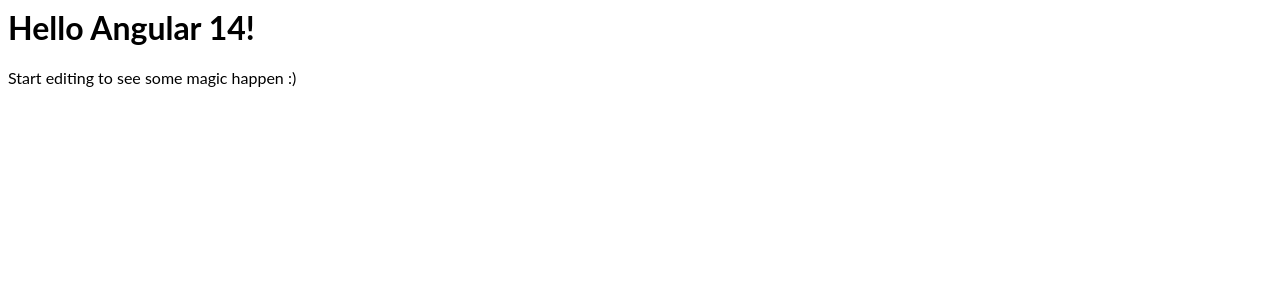
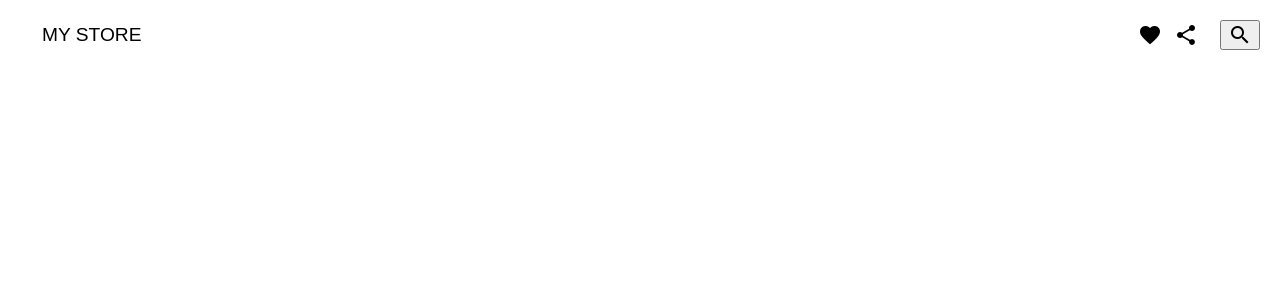
Before and after one commit to vishalbhagwat72/Product-Page, an Angular app: page / in a window 1280 px wide. Shown: the top 300 px of the page. Built offline with nearby package versions, Linux system fonts and the light colour scheme; no server answers.

Commit message:
5 files modified, 7 added

```diff
--- a/src/app/app.component.css
+++ b/src/app/app.component.css
@@ -1,3 +1,50 @@
-p {
-  font-family: Lato;
+.header {
+  background-color: rgb(255, 255, 255);
+  margin-top: -8px;
+  margin-left: -16px;
+  margin-right: -16px;
+  padding: 20px;
+  display: flex;
 }
+.bar {
+  background-color: rgb(255, 255, 255);
+}
+.sample {
+  flex: 1 1 auto;
+}
+.text {
+  font-size: 20px;
+  font-family: sans-serif;
+  font-weight: 600;
+}
+.box {
+  margin-left: 20px;
+}
+.menu-icon {
+  background-color: white;
+  color: black;
+  border: none;
+  font-size: 40px;
+  cursor: pointer;
+}
+.favorite-icon {
+  background-color: white;
+  color: black;
+  border: none;
+  font-size: 40px;
+  cursor: pointer;
+}
+.share-icon {
+  background-color: white;
+  color: black;
+  border: none;
+  font-size: 40px;
+  cursor: pointer;
+}
+.product-link {
+  background-color: white;
+  border: none;
+  font-size: larger;
+  margin-right: 16px;
+  cursor: pointer;
+}
--- a/src/app/app.component.html
+++ b/src/app/app.component.html
@@ -1,4 +1,25 @@
-<hello name="{{ name }}"></hello>
-<p>
-  Start editing to see some magic happen :)
-</p>
+<head>
+<title>MY STORE</title>
+<link
+  href="https://fonts.googleapis.com/icon?family=Material+Icons"
+  rel="stylesheet"
+/>
+</head>
+<body>
+<nav class="header">
+  <mat-toolbar class="bar">
+    <button class="product-link"(click)="onButtonClicked()">MY STORE</button>
+    <span class="sample"></span>
+    <button mat-icon-button class="favorite-icon">
+      <mat-icon>favorite</mat-icon>
+    </button>
+    <button mat-icon-button class="share-icon">
+      <mat-icon>share</mat-icon>
+    </button>
+  </mat-toolbar>
+  <button mat-icon-button class="search-icon">
+  <mat-icon>search</mat-icon>
+</button>
+</nav>
+<router-outlet></router-outlet>
+</body>
--- a/src/app/app.component.ts
+++ b/src/app/app.component.ts
@@ -1,10 +1,14 @@
-import { Component, VERSION } from '@angular/core';
-
+import { Component } from '@angular/core';
+import { Router } from '@angular/router';
 @Component({
-  selector: 'my-app',
+  selector: 'app-root',
   templateUrl: './app.component.html',
-  styleUrls: [ './app.component.css' ]
+  styleUrls: ['./app.component.css'],
 })
-export class AppComponent  {
-  name = 'Angular ' + VERSION.major;
+export class AppComponent {
+  title = 'my-app';
+  constructor(private router: Router) {}
+  onButtonClicked(): void {
+    this.router.navigateByUrl('products');
+  }
 }
--- /dev/null
+++ b/src/app/environments/environments.ts
@@ -0,0 +1,4 @@
+export const environment = {
+  production: false,
+  apiEndpoint: 'https://dummyjson.com/',
+};
--- /dev/null
+++ b/src/app/products/product.ts
@@ -0,0 +1,6 @@
+export interface Product {
+  title: String;
+  description: String;
+  category: String;
+  images: Array<String>;
+}
--- /dev/null
+++ b/src/app/products/products.component.css
@@ -0,0 +1,41 @@
+.products1-card {
+  background-color: white;
+  max-width: 400px;
+  margin-left: 40px;
+  margin-bottom: 40px;
+}
+.products2-card {
+  background-color: white;
+  max-width: 400px;
+  margin-left: 40px;
+  margin-bottom: 40px;
+}
+.products3-card {
+  background-color: white;
+  max-width: 400px;
+  margin-left: 40px;
+  margin-bottom: 40px;
+}
+.products4-card {
+  background-color: white;
+  max-width: 400px;
+  margin-left: 40px;
+  margin-bottom: 40px;
+}
+
+.ui {
+  background-color: white;
+  text-align: center;
+}
+.likebt {
+  border: none;
+  cursor: pointer;
+}
+.sharebt {
+  border: none;
+  cursor: pointer;
+}
+.uii {
+  display: flex;
+  gap: 50px;
+}
--- /dev/null
+++ b/src/app/products/products.component.html
@@ -0,0 +1,95 @@
+<body>
+<h2 class="ui">PRODUCTS</h2>
+<div class="container">
+  <div class="products1-card">
+    <mat-card class="product-card">
+      <mat-card-header>
+        <mat-card-title>Fog Scent Xpressio Perfume</mat-card-title>
+        <mat-card-subtitle>Perfume</mat-card-subtitle>
+      </mat-card-header>
+      <img
+        mat-card-image
+        src="https://dummyjson.com/image/i/products/13/1.jpg"
+      />
+      <mat-card-content>
+        <p>
+          Product details of Best Fog Scent Xpressio Perfume 100ml For Men
+          cool long lasting perfumes for Men
+        </p>
+      </mat-card-content>
+      <div>
+        <mat-card-actions class="uii">
+          <button mat-button class="likebt">LIKE</button>
+          <button mat-button class="sharebt">SHARE</button>
+        </mat-card-actions>
+      </div>
+    </mat-card>
+  </div>
+
+  <div class="products2-card">
+    <mat-card class="product1-card">
+      <mat-card-header>
+        <mat-card-title>OPPOF19</mat-card-title>
+        <mat-card-subtitle>Smartphones</mat-card-subtitle>
+      </mat-card-header>
+      <img
+        mat-card-image
+        src="https://dummyjson.com/image/i/products/4/1.jpg"
+      />
+      <mat-card-content>
+        <p>OPPO F19 is officially announced on April</p>
+      </mat-card-content>
+      <div>
+        <mat-card-actions class="uii">
+          <button mat-button class="likebt">LIKE</button>
+          <button mat-button class="sharebt">SHARE</button>
+        </mat-card-actions>
+      </div>
+    </mat-card>
+  </div>
+
+  <div class="products3-card">
+    <mat-card class="product2-card">
+      <mat-card-header>
+        <mat-card-title>Iphone</mat-card-title>
+        <mat-card-subtitle>Smartphones</mat-card-subtitle>
+      </mat-card-header>
+      <img
+        mat-card-image
+        src="https://dummyjson.com/image/i/products/1/1.jpg"
+      />
+      <mat-card-content>
+        <p>An apple mobile which is nothing like apple</p>
+      </mat-card-content>
+      <div>
+        <mat-card-actions class="uii">
+          <button mat-button class="likebt">LIKE</button>
+          <button mat-button class="sharebt">SHARE</button>
+        </mat-card-actions>
+      </div>
+    </mat-card>
+  </div>
+
+  <div class="products3-card">
+    <mat-card class="product2-card">
+      <mat-card-header>
+        <mat-card-title>Apple</mat-card-title>
+        <mat-card-subtitle>Laptop</mat-card-subtitle>
+      </mat-card-header>
+      <img
+        mat-card-image
+        src="https://dummyjson.com/image/i/products/6/1.png"
+      />
+      <mat-card-content>
+        <p>An apple laptop which is nothing like apple</p>
+      </mat-card-content>
+      <div>
+        <mat-card-actions class="uii">
+          <button mat-button class="likebt">LIKE</button>
+          <button mat-button class="sharebt">SHARE</button>
+        </mat-card-actions>
+      </div>
+    </mat-card>
+  </div>
+</div>
+</body>
--- /dev/null
+++ b/src/app/products/products.component.ts
@@ -0,0 +1,21 @@
+import { Component, OnInit } from '@angular/core';
+import { ProductService } from '../services/product.service';
+import { Product } from './product';
+@Component({
+  selector: 'app-products',
+  templateUrl: './products.component.html',
+  styleUrls: ['./products.component.css'],
+})
+export class ProductsComponent implements OnInit {
+  name: string = 'hello world';
+  products: any;
+  constructor(private product: ProductService) {}
+
+  ngOnInit(): void {
+    this.products.getProducts().subscribe((data: any[]) => {
+      this.products = (data as any).products;
+      console.log(this.products);
+      console.log(data);
+    });
+  }
+}
--- /dev/null
+++ b/src/app/services/product.service.ts
@@ -0,0 +1,19 @@
+import { HttpClient } from '@angular/common/http';
+import { Injectable } from '@angular/core';
+import { Observable } from 'rxjs';
+import { appConst } from '../app.const';
+import { environment } from '../environments/environment';
+import { Product } from '../products/product';
+
+@Injectable({
+  providedIn: 'root',
+})
+export class ProductService {
+  apiUrl = `${environment.apiEndpoint}${appConst.apiRoute.products}`;
+
+  constructor(private http: HttpClient) {}
+
+  getProducts(): Observable<Product[]> {
+    return this.http.get<Product[]>(this.apiUrl);
+  }
+}
--- a/src/index.html
+++ b/src/index.html
@@ -1 +1,8 @@
-<my-app>loading</my-app>
+<html>
+  <head>
+    <title>My Store</title>
+  </head>
+  <body>
+    <app-root></app-root>
+  </body>
+</html>
```
Also changed, not shown: src/app/app-routing.module.ts (added, +16 -0 lines), src/app/app.module.ts (+19 -8 lines).
